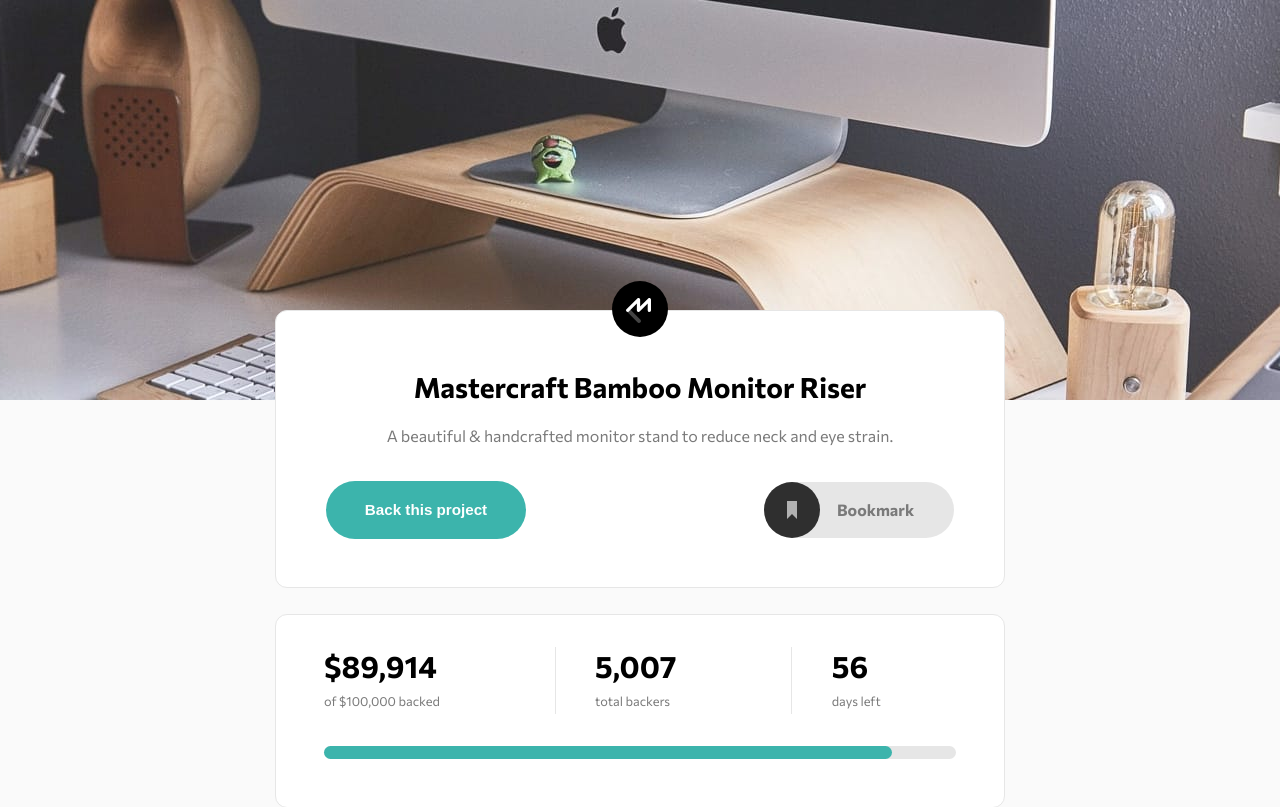
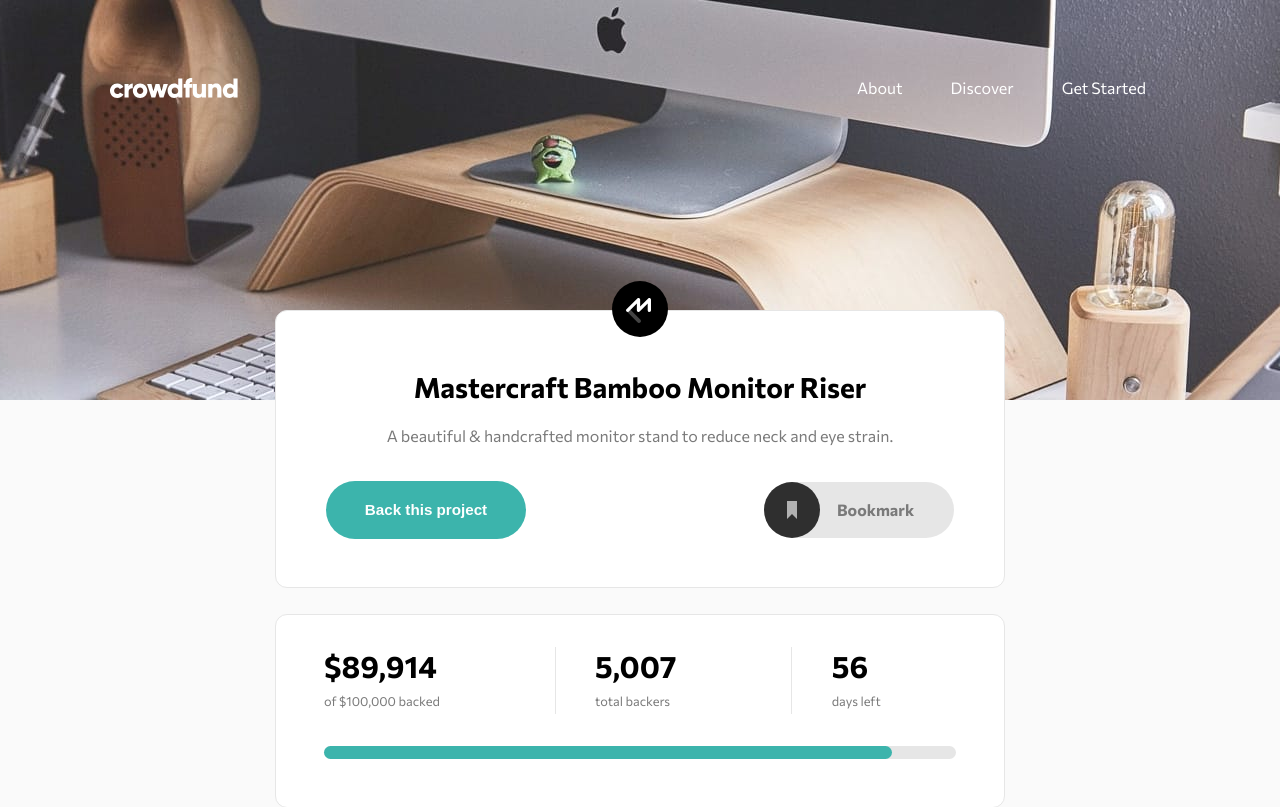
Before and after one commit to dannyfongdev/app-crowdfunding, a React (Create React App) app: page / in a window 1280 px wide. Shown: the top 807 px of the page. Built offline with nearby package versions, Linux system fonts and the light colour scheme.

Commit message:
Menu bar layout

```diff
--- a/src/App.tsx
+++ b/src/App.tsx
@@ -7,6 +7,7 @@ import Pledge from "./components/Pledge";
 import Modal from "./components/Modal";
 import PledgeRadio from "./components/PledgeRadio";
 import ThankYou from "./components/ThankYou";
+import NavBar from "./components/NavBar"
 
 // @todo menu bar
 
@@ -109,7 +110,9 @@ function App(): JSX.Element {
 
   return (
     <>
-      <div className="hero"></div>
+      <div className="hero">
+        <NavBar></NavBar>
+      </div>
       <Header onBackThisProject={onBackThisProject}></Header>
       <Summary
         totalPledgeAmount={totalPledgeAmount}
--- /dev/null
+++ b/src/components/NavBar.module.css
@@ -0,0 +1,91 @@
+.container {
+  position: relative;
+}
+
+.navBar {
+  position: fixed;
+  right: 0;
+  left: 0;
+  z-index: 20;
+  display: flex;
+  justify-content: space-between;
+  align-items: center;
+  padding: 30px 25px;
+}
+
+.menu {
+  position: fixed;
+  top: 65px;
+  left: 0;
+  right: 0;
+  background-color: white;
+  margin: 24px;
+  border-radius: 10px;
+  z-index: 20;
+  font-size: 1.1rem;
+  font-weight: bold;
+}
+
+.menu li {
+  list-style: none;
+  padding: 1.5rem;
+  border-bottom: 1px solid var(--neutral-3);
+  cursor: pointer;
+}
+
+.menu li:last-child {
+  border-bottom: 0;
+}
+
+.overlay {
+  position: fixed;
+  background-color: rgba(0, 0, 0, .5);
+  inset: 0;
+  z-index: 10;
+  width: 100vw;
+  height: 100vh;
+  min-width: 375px;
+}
+
+.closeIcon {
+  position: fixed;
+  right: 25px;
+  top: 30px;
+  z-index: 20;
+}
+
+@media (min-width: 768px) {
+  .overlay {
+    display: none;
+  }
+
+  .closeIcon {
+    display: none;
+  }
+
+  .navBar {
+    position: static;
+  }
+
+  .menu {
+    position: static;
+    display: flex;
+    background-color: transparent;
+    color: white;
+    font-weight: 300;
+    font-size: 1rem;
+  }
+
+  .menu li {
+    border-bottom: 0;
+  }
+
+  .menu li:last-child {
+    padding-right: 0;
+  }
+
+  .container {
+    max-width: 1110px;
+    margin: auto;
+  }
+}
--- /dev/null
+++ b/src/components/NavBar.tsx
@@ -0,0 +1,21 @@
+import styles from "./NavBar.module.css";
+
+export default function NavBar() {
+  return (
+    <div className={styles.container}>
+      <div className={styles.navBar}>
+        <img src="./images/logo.svg" alt="crowdfund logo" />
+        <ul className={styles.menu}>
+          <li>About</li>
+          <li>Discover</li>
+          <li>Get Started</li>
+        </ul>
+      </div>
+      <div className={styles.closeIcon}>
+        <img src="./images/icon-close-menu.svg" alt="close menu icon" />
+      </div>
+
+      <div className={styles.overlay}></div>
+    </div>
+  );
+}
```
Also changed, not shown: public/sandbox.html (+42 -3 lines).
